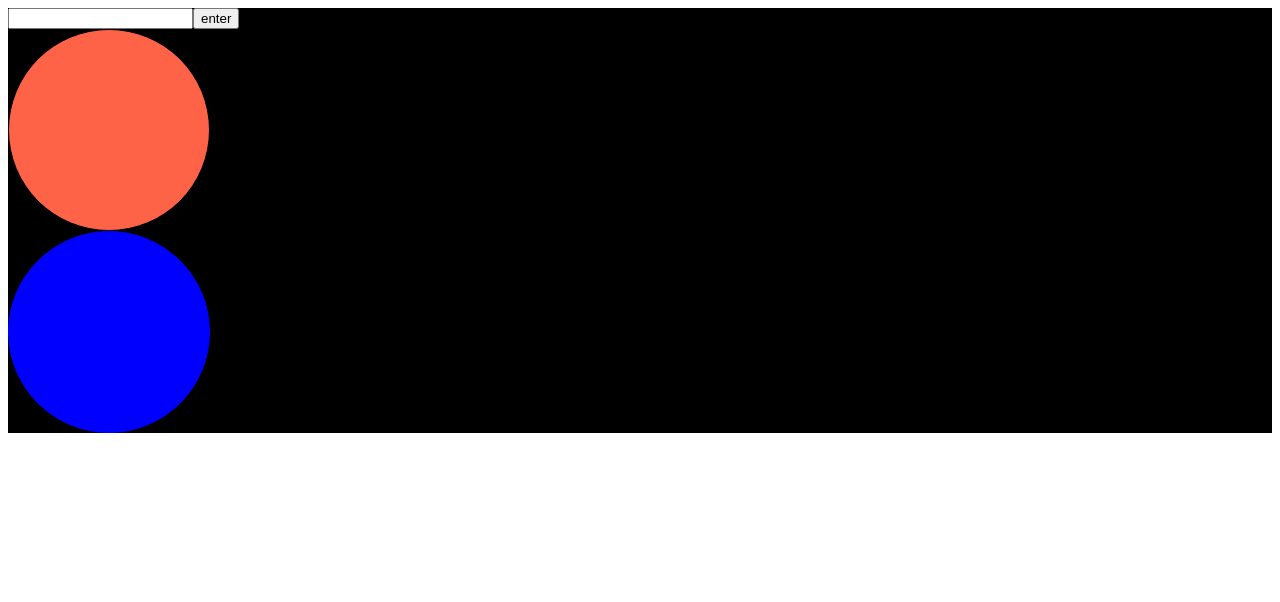
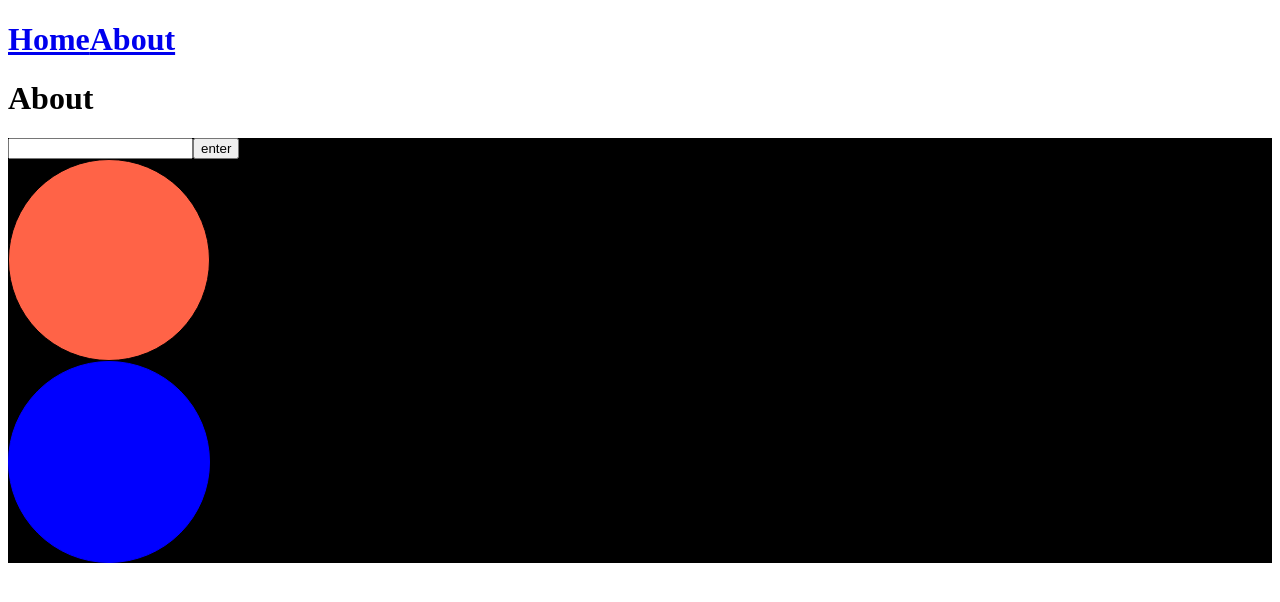
Before and after one commit to umingming/ReactTest, a React (Create React App) app in the folder type-script/: page /about in a window 1280 px wide. Shown: the top 602 px of the page. Built offline with nearby package versions, Linux system fonts and the light colour scheme.

Commit message:
feat: Update router

```diff
--- a/type-script/package.json
+++ b/type-script/package.json
@@ -13,6 +13,7 @@
     "@types/styled-components": "^5.1.34",
     "react": "^18.3.1",
     "react-dom": "^18.3.1",
+    "react-router-dom": "6.4",
     "react-scripts": "5.0.1",
     "styled-components": "^6.1.13",
     "typescript": "^4.9.5",
--- a/type-script/src/App.tsx
+++ b/type-script/src/App.tsx
@@ -1,6 +1,7 @@
 import { styled } from "styled-components";
 import Circle from "./Circle"
 import Form from "./Form";
+import Router from "./Router";
 
 const Container = styled.div`
   background-color: ${(props) => props.theme.bgColor};
@@ -9,6 +10,7 @@
 function App() {
   return (
     <div>
+      <Router />
       <Container>
         <Form />
         <Circle bgColor="tomato" borderColor="black" />
--- /dev/null
+++ b/type-script/src/Router.tsx
@@ -0,0 +1,16 @@
+import { BrowserRouter, Route, Routes } from "react-router-dom";
+import Header from "./components/Header";
+import About from "./screens/About";
+import Home from "./screens/Home";
+
+export default function Router() {
+    return (
+        <BrowserRouter>
+            <Header />
+            <Routes>
+                <Route path="/" element={<Home />} />
+                <Route path="/about" element={<About />} />
+            </Routes>
+        </BrowserRouter>
+    )
+}
--- /dev/null
+++ b/type-script/src/components/Header.tsx
@@ -0,0 +1,10 @@
+import { Link } from "react-router-dom";
+
+export default function Header() {
+    return (
+        <h1>
+            <Link to={"/"}>Home</Link>
+            <Link to={"/about"}>About</Link>
+        </h1>
+    )
+}
--- /dev/null
+++ b/type-script/src/screens/About.tsx
@@ -0,0 +1,5 @@
+export default function About() {
+    return (
+        <h1>About</h1>
+    )
+}
--- /dev/null
+++ b/type-script/src/screens/Home.tsx
@@ -0,0 +1,5 @@
+export default function Home() {
+    return (
+        <h1>Home</h1>
+    )
+}
```
Also changed, not shown: 1 other file (tests, documents, lock files or other folders).
